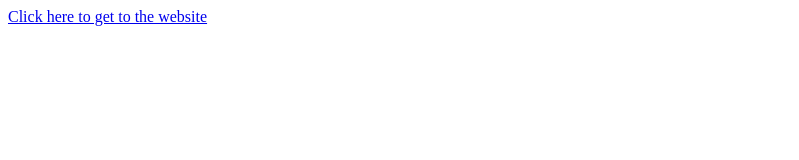
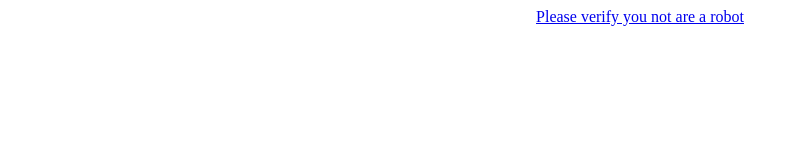
Before and after one commit to game-guide/game-guide.github.io, a website: page index.html in a window 1280 px wide. Shown: the whole page, without its empty margins (0-799 px from the left). Drawn offline with Linux system fonts and the light colour scheme.

Commit message:
Update index.html

```diff
--- a/index.html
+++ b/index.html
@@ -1 +1,11 @@
-<a href="./website/index">Click here to get to the website</a>
+<center>
+<a href="./website/index">Please verify you not are a robot</a>
+</center>
+
+<style>
+
+  a {
+    margin-top: 300px;
+  }
+
+</style>
```
